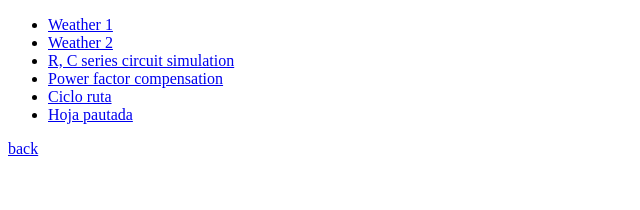
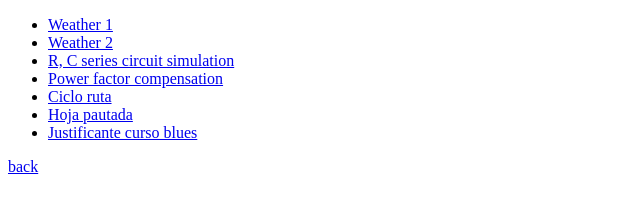
Before and after one commit to paulinoposada/web, a plain HTML site: page websites/paulino/miscellaneous.html in a window 1280 px wide. Shown: the whole page, without its empty margins (0-640 px from the left). Drawn offline with Linux system fonts and the light colour scheme.

Commit message:
website update

```diff
--- a/websites/paulino/miscellaneous.html
+++ b/websites/paulino/miscellaneous.html
@@ -45,6 +45,9 @@
 		<a href="./miscellaneous/hoja_pautada.pdf">Hoja pautada</a>
 		</li>
 
+		<li>
+		<a href="./miscellaneous/Movimiento.pdf">Justificante curso blues</a>
+		</li>
 
 
 
```
Also changed, not shown: 1 other file.
